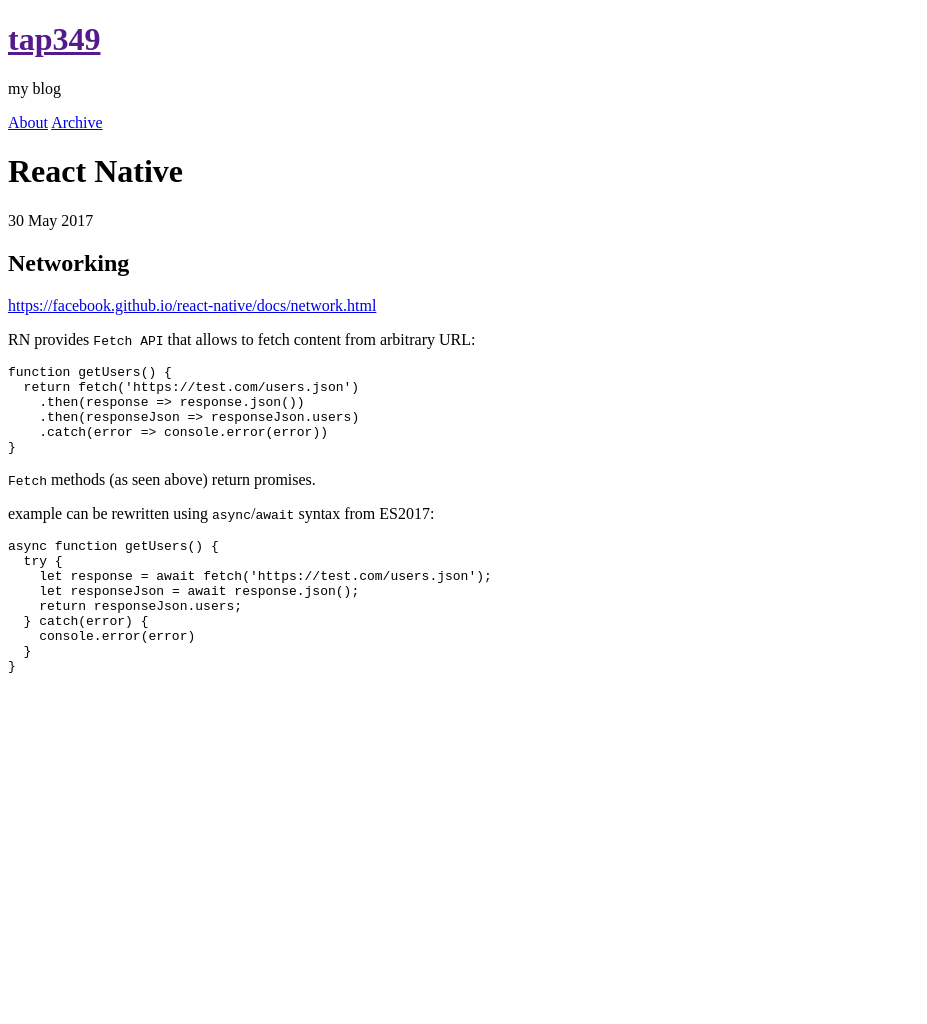
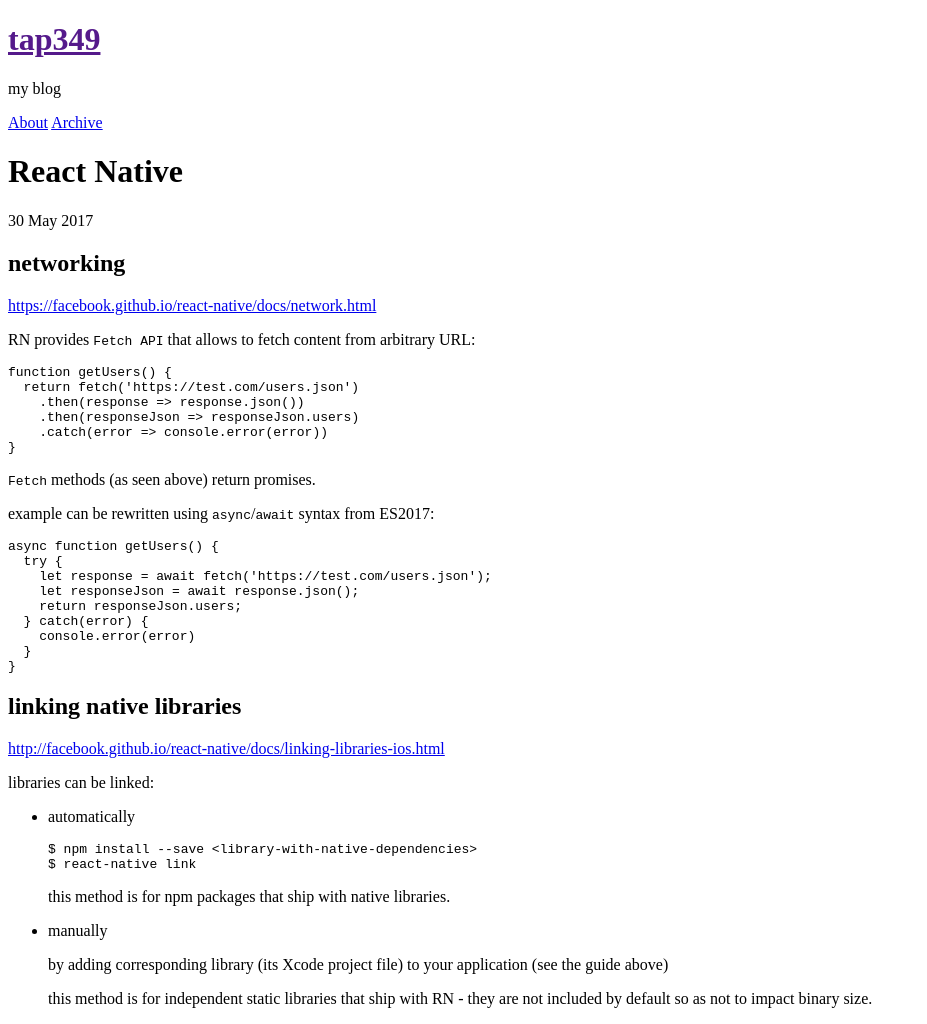
Before and after one commit to tap349/tap349.github.io, a Jekyll site: the page built from _posts/2017-05-30-react-native.md, in a window 1280 px wide. Shown: the whole page, without its empty margins (0-927 px from the left). Built offline with Jekyll 4.4.1, drawn with Linux system fonts in a browser that asks for light colours; before the commit the page ends 900 px from its top, so only the background shows below that.

Commit message:
update 2017-06-02_11:53:42

````diff
--- a/_posts/2017-05-30-react-native.md
+++ b/_posts/2017-05-30-react-native.md
@@ -8,7 +8,7 @@ categories: [react-native]
 
 <!-- more -->
 
-## Networking
+## networking
 
 <https://facebook.github.io/react-native/docs/network.html>
 
@@ -38,3 +38,26 @@ async function getUsers() {
   }
 }
 ```
+
+## linking native libraries
+
+<http://facebook.github.io/react-native/docs/linking-libraries-ios.html>
+
+libraries can be linked:
+
+- automatically
+
+  ```sh
+  $ npm install --save <library-with-native-dependencies>
+  $ react-native link
+  ```
+
+  this method is for npm packages that ship with native libraries.
+
+- manually
+
+  by adding corresponding library (its Xcode project file) to
+  your application (see the guide above)
+
+  this method is for independent static libraries that ship with RN -
+  they are not included by default so as not to impact binary size.
````
